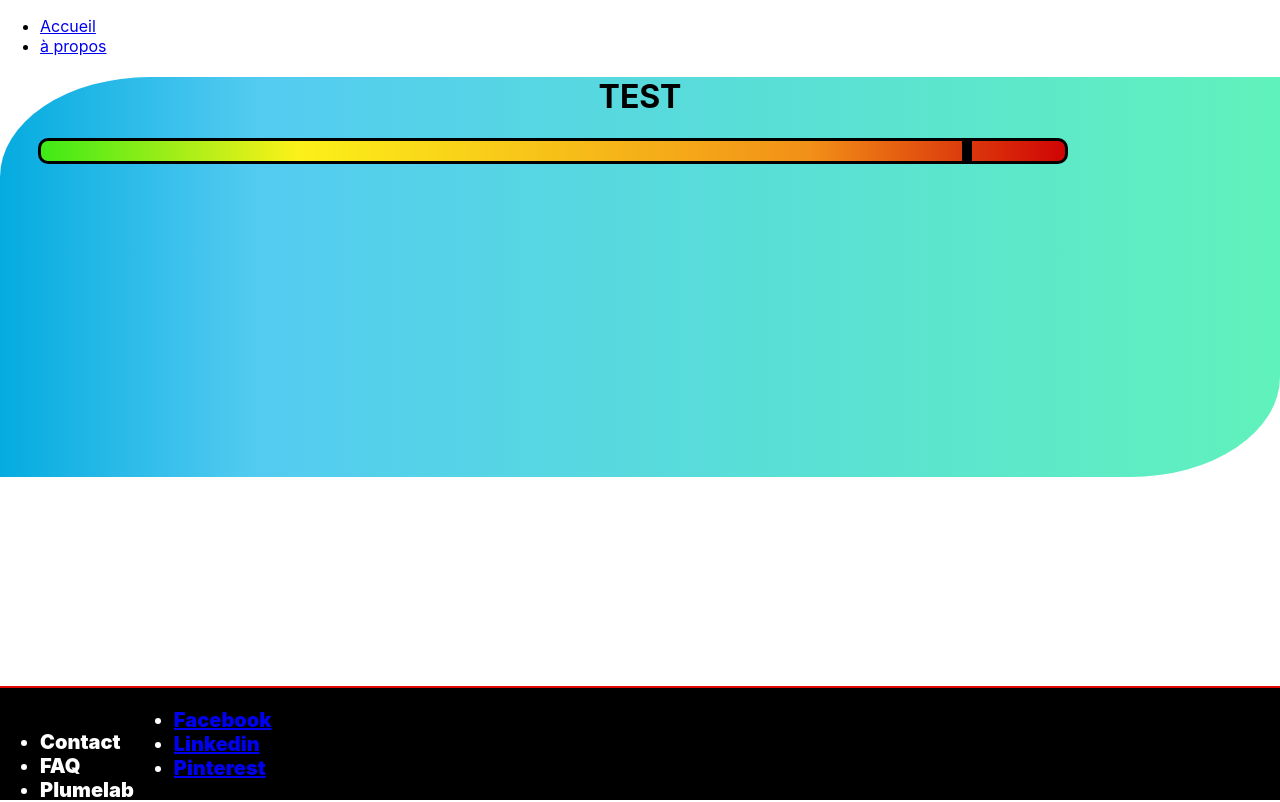
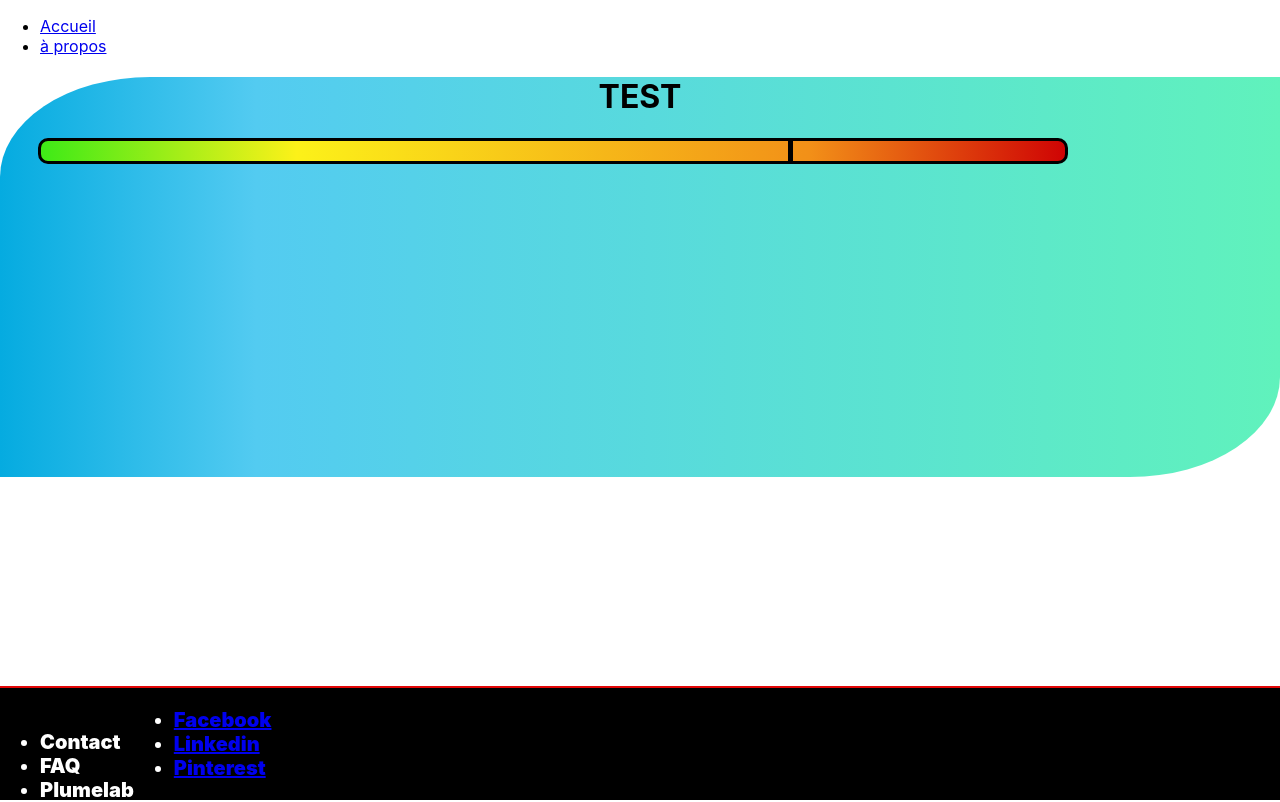
Before and after one commit to WildCodeSchool/Paris-0919-P2-Comparateur-de-prix, a React (Create React App) app: page /resultpage in a window 1280 px wide. Built offline with nearby package versions, Linux system fonts and the light colour scheme.

Commit message:
test index bar

```diff
--- a/src/screen/Result-page.css
+++ b/src/screen/Result-page.css
@@ -33,8 +33,8 @@
 }
 
 .cursor {
-  width: 10px;
-  height: 50px;
+  width: 5px;
+  height: 100%;
   background-color: black;
   margin-left: 90%;
 }
--- a/src/screen/Result-page.js
+++ b/src/screen/Result-page.js
@@ -3,13 +3,15 @@ import '../App'
 import './Result-page.css'
 
 function ResultPage() {
-  console.log("hello result page")
+  console.log("hello result page");
+  const test = (Math.floor(Math.random()*100));
+  console.log(test);
   return (
     <div className="all">
       <div className="container">
         <h1>TEST</h1>
         <div className="Note">
-          <div className="cursor"></div>
+          <div className="cursor" style={{marginLeft: test + '%'}}></div>
         </div>
       </div>
     </div>
```
